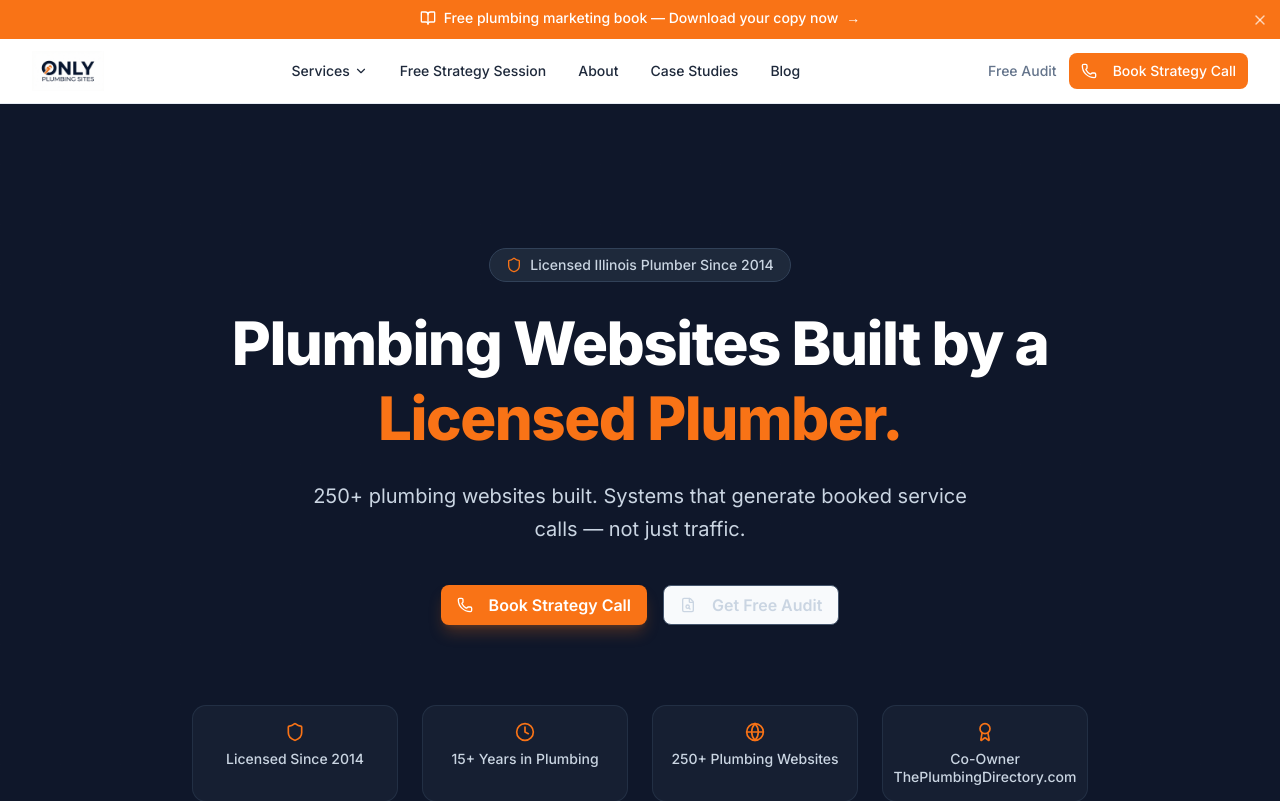
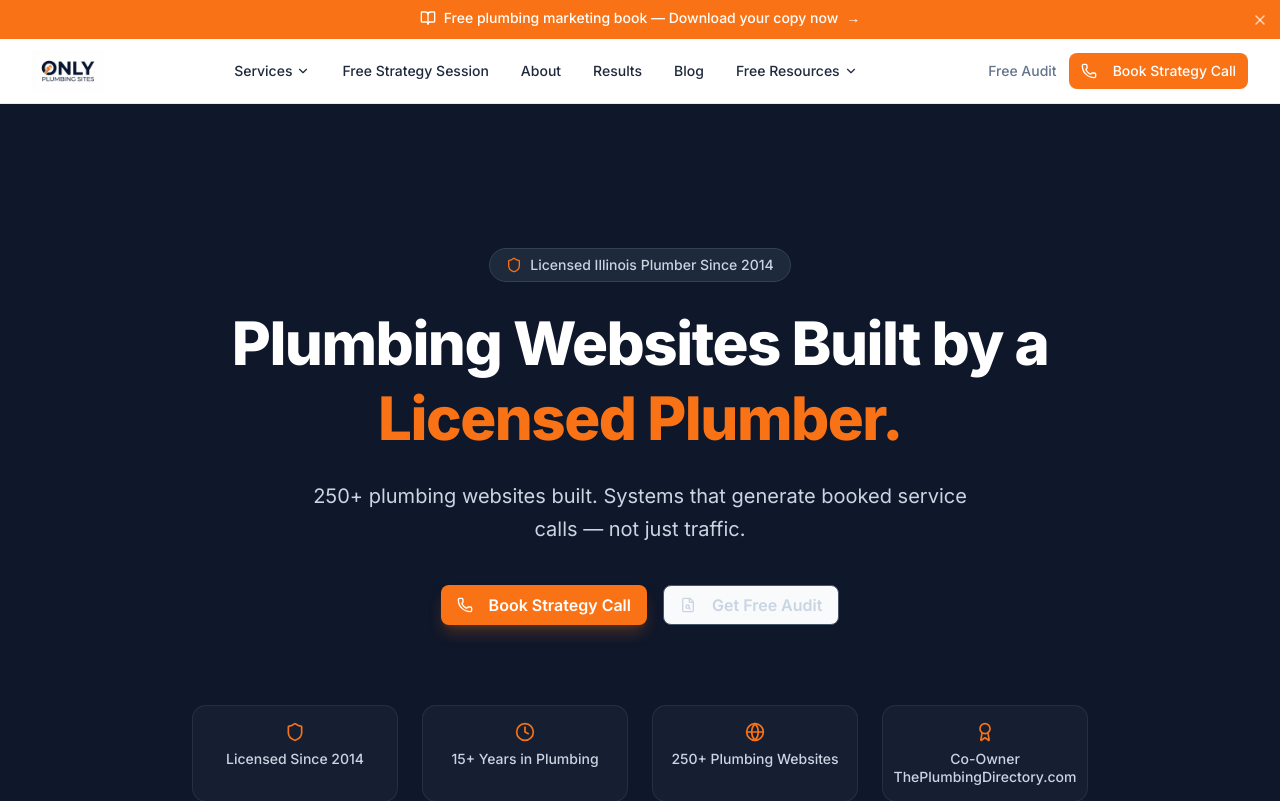
Before and after one commit to FacelessMedia/onlyplumbingsites, a Next.js app: page / in a window 1280 px wide. Shown: the top 801 px of the page. Built offline with nearby package versions, Linux system fonts and the light colour scheme.

Commit message:
feat: Bonus #102 - Free Resources dropdown in navbar - Desktop: 'Free Resources' dropdown with book download, growth report, audit links + descriptions - Mobile: resources section with icons in mobile menu - 'Case Studies' renamed to 'Results' in nav links - Click-outside handler for both dropdowns

```diff
--- a/src/components/layout/Navbar.tsx
+++ b/src/components/layout/Navbar.tsx
@@ -3,7 +3,7 @@
 import { useState, useRef, useEffect } from "react";
 import Link from "next/link";
 import Image from "next/image";
-import { Menu, X, Phone, ChevronDown } from "lucide-react";
+import { Menu, X, Phone, ChevronDown, BookOpen, BarChart3, FileSearch } from "lucide-react";
 import { Button } from "@/components/ui/button";
 
 const serviceLinks = [
@@ -15,22 +15,33 @@ const serviceLinks = [
   { label: "SEO + Social Growth", href: "/services/social-posting" },
 ];
 
+const resourceLinks = [
+  { label: "Free Book Download", href: "/book-download", icon: BookOpen, desc: "The Little Plumber That Could" },
+  { label: "Free Growth Report", href: "/growth-report", icon: BarChart3, desc: "Your 12-month growth projection" },
+  { label: "Free Website Audit", href: "/audit", icon: FileSearch, desc: "See where your site stands" },
+];
+
 const navLinks = [
   { label: "Free Strategy Session", href: "/pricing" },
   { label: "About", href: "/about" },
-  { label: "Case Studies", href: "/case-studies" },
+  { label: "Results", href: "/case-studies" },
   { label: "Blog", href: "/blog" },
 ];
 
 export default function Navbar() {
   const [mobileOpen, setMobileOpen] = useState(false);
   const [servicesOpen, setServicesOpen] = useState(false);
+  const [resourcesOpen, setResourcesOpen] = useState(false);
   const dropdownRef = useRef<HTMLDivElement>(null);
+  const resourcesRef = useRef<HTMLDivElement>(null);
 
   useEffect(() => {
     function handleClickOutside(e: MouseEvent) {
       if (dropdownRef.current && !dropdownRef.current.contains(e.target as Node)) {
         setServicesOpen(false);
+      }
+      if (resourcesRef.current && !resourcesRef.current.contains(e.target as Node)) {
+        setResourcesOpen(false);
       }
     }
     document.addEventListener("mousedown", handleClickOutside);
@@ -96,6 +107,35 @@ export default function Navbar() {
               {link.label}
             </Link>
           ))}
+
+          {/* Resources Dropdown */}
+          <div ref={resourcesRef} className="relative">
+            <button
+              onClick={() => setResourcesOpen(!resourcesOpen)}
+              className="flex items-center gap-1 text-sm font-medium text-slate-800 transition-colors hover:text-orange"
+            >
+              Free Resources
+              <ChevronDown className={`h-3.5 w-3.5 transition-transform ${resourcesOpen ? "rotate-180" : ""}`} />
+            </button>
+            {resourcesOpen && (
+              <div className="absolute right-0 top-full mt-2 w-64 rounded-xl border border-slate-200 bg-white py-2 shadow-lg">
+                {resourceLinks.map((link) => (
+                  <Link
+                    key={link.href}
+                    href={link.href}
+                    onClick={() => setResourcesOpen(false)}
+                    className="flex items-start gap-3 px-4 py-2.5 transition-colors hover:bg-orange/5"
+                  >
+                    <link.icon className="mt-0.5 h-4 w-4 shrink-0 text-orange" />
+                    <div>
+                      <p className="text-sm font-medium text-navy">{link.label}</p>
+                      <p className="text-xs text-slate-400">{link.desc}</p>
+                    </div>
+                  </Link>
+                ))}
+              </div>
+            )}
+          </div>
         </div>
 
         {/* Desktop CTA */}
@@ -160,6 +200,23 @@ export default function Navbar() {
                 {link.label}
               </Link>
             ))}
+
+            {/* Mobile Resources */}
+            <p className="mt-2 px-3 text-xs font-semibold uppercase tracking-wider text-slate-400">
+              Free Resources
+            </p>
+            {resourceLinks.map((link) => (
+              <Link
+                key={link.href}
+                href={link.href}
+                onClick={() => setMobileOpen(false)}
+                className="flex items-center gap-2 rounded-lg px-3 py-2 text-sm text-slate-600 transition-colors hover:bg-slate-50 hover:text-orange"
+              >
+                <link.icon className="h-4 w-4 text-orange" />
+                {link.label}
+              </Link>
+            ))}
+
             <div className="mt-3 flex flex-col gap-2 border-t border-slate-200 pt-4">
               <Button asChild variant="outline" className="w-full border-orange text-orange hover:bg-orange hover:text-white">
                 <Link href="/audit" onClick={() => setMobileOpen(false)}>
```
